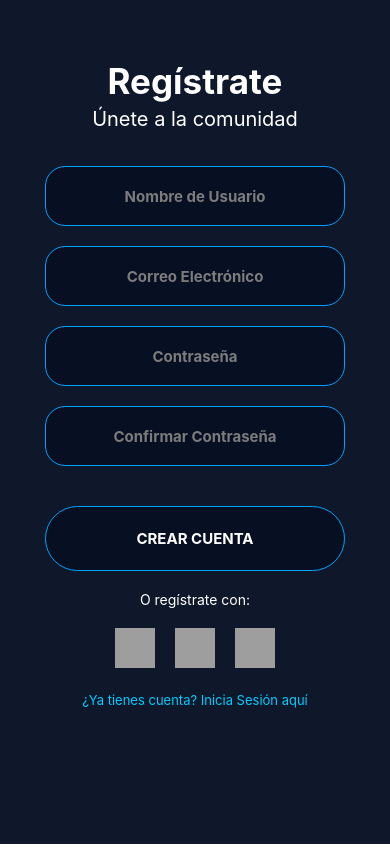
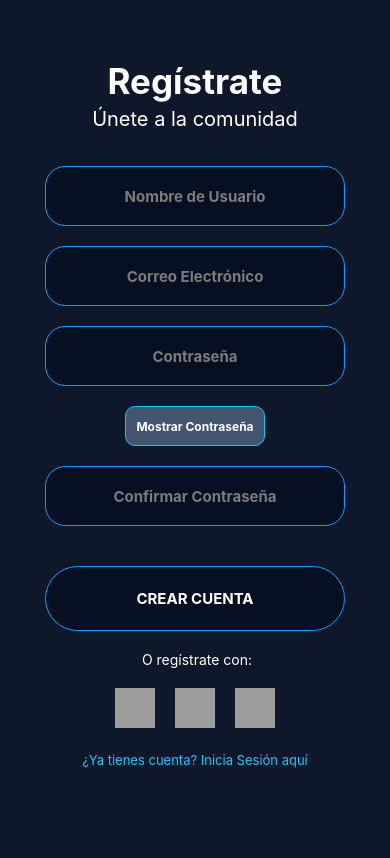
Before and after one commit to kevledex/TiendaJuegos, a React Native app: screen /RegistroScreen in a window 390 px wide. Built offline with nearby package versions, Linux system fonts and the light colour scheme; grey boxes are pictures that could not be loaded.

Commit message:
Boton de Ocultar y Mostrar Contraseña

```diff
--- a/src/common/const.ts
+++ b/src/common/const.ts
@@ -3,3 +3,4 @@ export const SECONDARY_COLOR = '#ffffff';
 export const TERTIARY_COLOR = '#00ccff';
 export const QUATERNARY_COLOR = '#00a2ff';
 export const QUINARY_COLOR = '#070f22';
+export const SENARY_COLOR = '#44556f';
--- /dev/null
+++ b/src/components/ButtonMonstrar.tsx
@@ -0,0 +1,20 @@
+import React from 'react'
+import { Text, TouchableOpacity } from 'react-native'
+import { stylesGlobal } from '../theme/AppTheme'
+
+interface Props {
+    buttonText: string;
+    onPress: () => void;
+
+}
+
+export const ButtonMonstrar = ({ buttonText, onPress }: Props) => {
+    return (
+        <TouchableOpacity
+        style={[stylesGlobal.inputs, stylesGlobal.buttonMostar]}
+        onPress={onPress}
+        >
+            <Text style={stylesGlobal.buttonTextMostrar}>{buttonText}</Text>
+        </TouchableOpacity>
+    )
+}
--- a/src/screens/IniciarSesionScreen.tsx
+++ b/src/screens/IniciarSesionScreen.tsx
@@ -1,6 +1,7 @@
 import React from 'react'
 import { Image, ScrollView, StyleSheet, Text, TextInput, TouchableOpacity, View } from 'react-native'
 import { stylesGlobal } from '../theme/AppTheme'
+
 
 export const IniciarSesionScreen = () => {
     return (
@@ -17,7 +18,7 @@ export const IniciarSesionScreen = () => {
             </View>
 
 
-            <TouchableOpacity style={[stylesGlobal.inputs,  stylesGlobal.inputCrear]}>
+            <TouchableOpacity style={[stylesGlobal.inputs]}>
                 <Text style={stylesGlobal.buttonText}>INICIAR SESIÓN</Text>
             </TouchableOpacity>
 
--- a/src/screens/RegistroScreen.tsx
+++ b/src/screens/RegistroScreen.tsx
@@ -6,6 +6,7 @@ import { InputComponent } from '../components/InputComponent';
 import { ButtonComponent } from '../components/BottonComponent';
 import { ButtonRSocialComponent } from '../components/ButtonRSocialComponent';
 import { CommonActions, useNavigation } from '@react-navigation/native';
+import { ButtonMonstrar } from '../components/ButtonMonstrar';
 
 interface FormRegistro {
     nombreUsuario: string;
@@ -35,6 +36,21 @@ export const RegistroScreen = () => {
         console.log('Datos de registro:', formRegistro);
     }
 
+
+    const [showPassword, setShowPassword] = useState(true);
+
+    /* const [showPasswordConf, setShowPasswordConf] = useState(true); */
+
+    const ChangeShowText1 = () => {
+        return showPassword ? 'Mostrar Contraseña' : 'Ocultar Contraseña';
+
+    }
+
+    /* const ChangeShowText2 = () => {
+        return showPasswordConf ? 'Mostrar Contraseña' : 'Ocultar Contraseña';
+
+    } */
+
     return (
         <BodyComponent>
             <View style={stylesGlobal.containerBody}>
@@ -56,14 +72,21 @@ export const RegistroScreen = () => {
                         name='correo'
                         keyboardType='email-address'
                     />
+
+
                     <InputComponent
                         placeholder='Contraseña'
                         placeholderTextColor='#7c7c7c'
                         handleChangeValue={handleChangeValue}
                         name='contrasena'
                         keyboardType='default'
-                        secureTextEntry={true}
+                        secureTextEntry={showPassword}
                     />
+                    <ButtonMonstrar
+                        buttonText={ChangeShowText1()}
+                        onPress={() => setShowPassword(!showPassword)}/>
+
+
                     <InputComponent
                         placeholder='Confirmar Contraseña'
                         placeholderTextColor='#7c7c7c'
@@ -72,6 +95,9 @@ export const RegistroScreen = () => {
                         keyboardType='default'
                         secureTextEntry={true}
                     />
+
+
+
                 </View>
 
                 <ButtonComponent
@@ -79,7 +105,7 @@ export const RegistroScreen = () => {
                     onPress={handleRegistro}
                 />
 
-                <Text style={stylesGlobal.text}>O regístrate con:</Text>
+                <Text style={stylesGlobal.text}> O regístrate con:</Text>
 
                 <View style={stylesGlobal.buttonOtrasRedes}>
                     <ButtonRSocialComponent
--- a/src/theme/AppTheme.ts
+++ b/src/theme/AppTheme.ts
@@ -1,5 +1,5 @@
 import { StyleSheet } from "react-native";
-import { PRIMARY_COLOR, QUATERNARY_COLOR, QUINARY_COLOR, SECONDARY_COLOR, TERTIARY_COLOR } from "../common/const";
+import { PRIMARY_COLOR, QUATERNARY_COLOR, QUINARY_COLOR, SECONDARY_COLOR, SENARY_COLOR, TERTIARY_COLOR } from "../common/const";
 
 export const stylesGlobal = StyleSheet.create({
     containerBody: {
@@ -38,6 +38,7 @@ export const stylesGlobal = StyleSheet.create({
         elevation: 8,
         borderRadius: 20,
         justifyContent: 'center',
+        textAlign: 'center',
         backgroundColor: QUINARY_COLOR,
         marginVertical: 10,
     },
@@ -50,6 +51,26 @@ export const stylesGlobal = StyleSheet.create({
         shadowColor: QUATERNARY_COLOR,
         marginTop: 20,
         marginBottom: 20,
+    },
+
+    buttonMostar: {
+        backgroundColor: SENARY_COLOR,
+        borderColor: TERTIARY_COLOR ,
+        width: 140,
+        height: 40,
+        borderRadius: 10,
+        elevation: 10,
+        shadowColor: QUATERNARY_COLOR,
+        margin: 20,
+        alignSelf:'center'
+
+    },
+
+    buttonTextMostrar: {
+        color: SECONDARY_COLOR,
+        fontSize: 12,
+        textAlign: 'center',
+        fontWeight: 'bold',
     },
     containerInput: {
         marginVertical: 10,
@@ -68,6 +89,7 @@ export const stylesGlobal = StyleSheet.create({
         textAlign: 'center',
         fontWeight: 'bold',
     },
+
     image: {
         width: 40,
         height: 40
```
Also changed, not shown: 1 other file (tests, documents, lock files or other folders).
